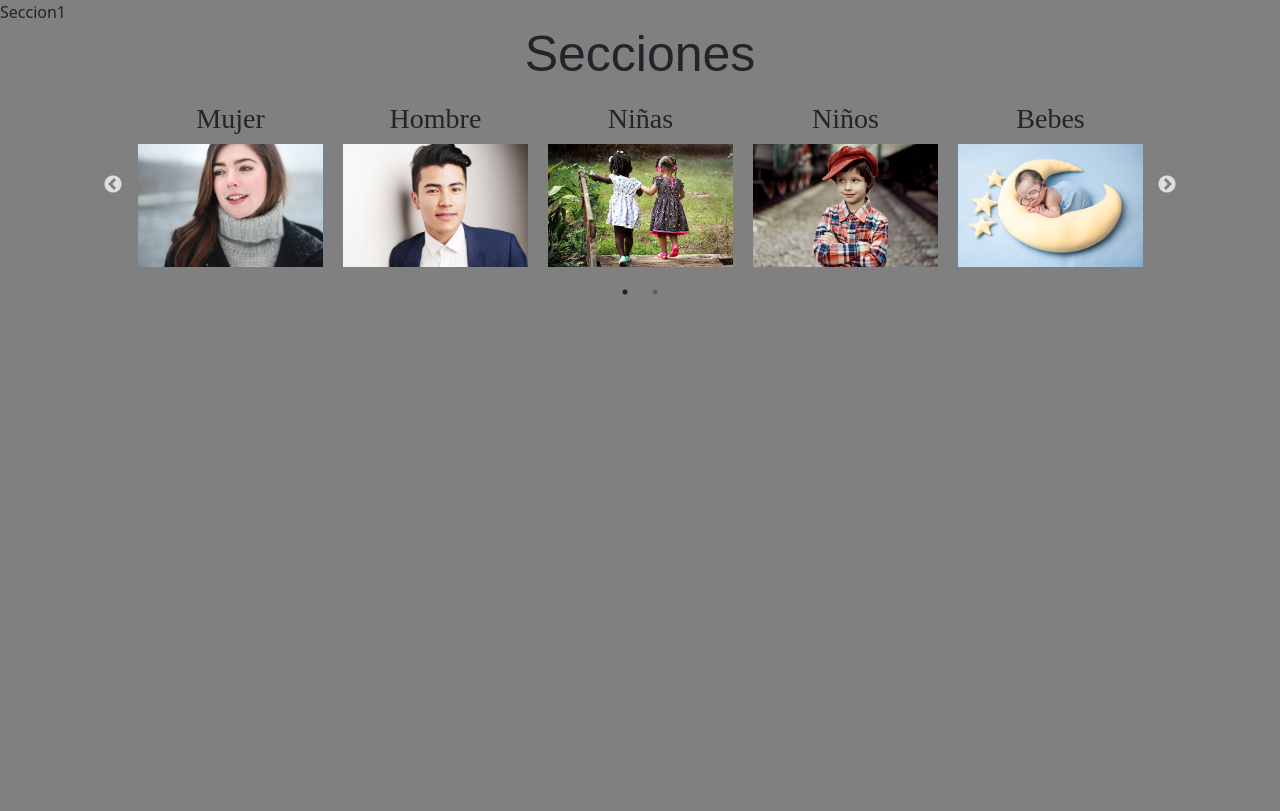
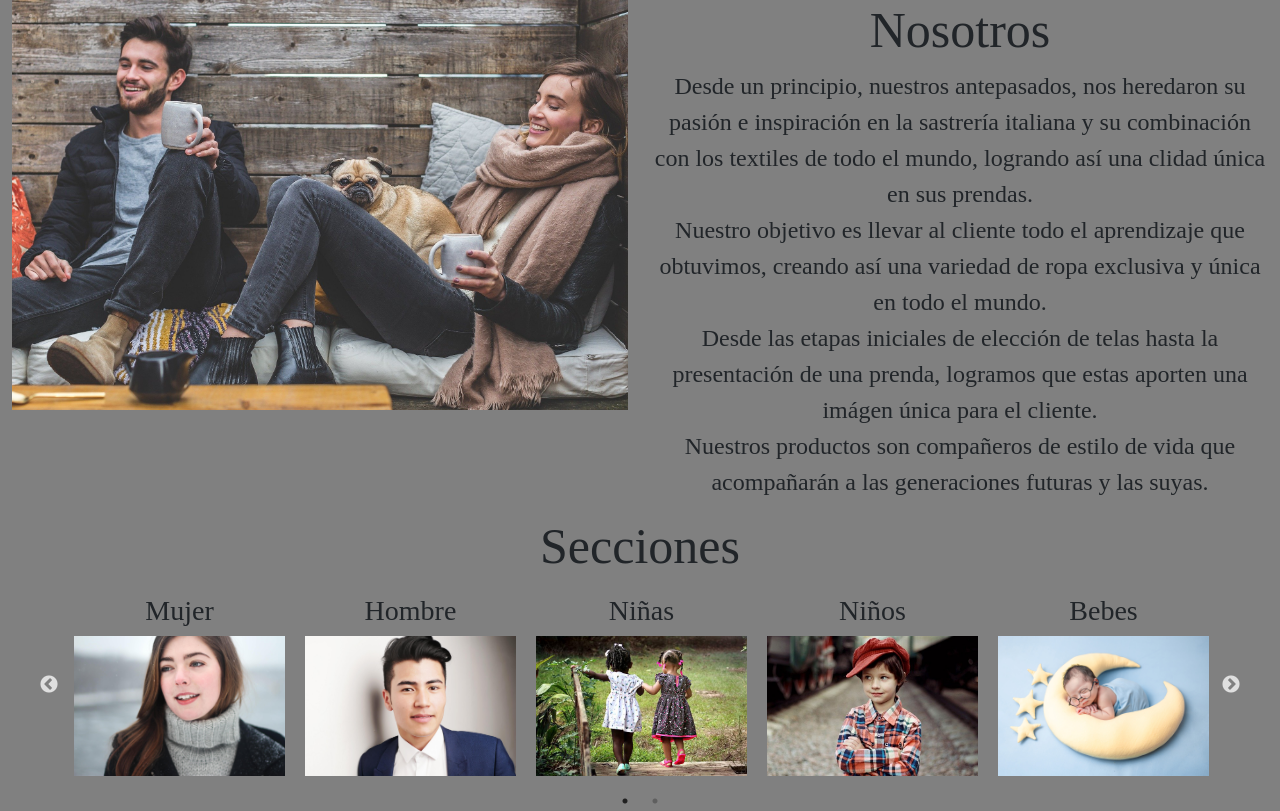
Before and after one commit to cdcalleja/Grupo-1-Proyecto-React, a React (Create React App) app: page / in a window 1280 px wide. Built offline with nearby package versions, Linux system fonts and the light colour scheme; the HTML template or start-up script is replaced by a standard one.

Commit message:
Santiago

```diff
--- a/src/components/CarouselS/CarouselS.css
+++ b/src/components/CarouselS/CarouselS.css
@@ -5,7 +5,7 @@
 
 h2 {
     font-size: 50px;
-    font-family: fantasy;
+    font-family: cursive;
     text-align: center;
 }
 
--- a/src/components/CarouselS/CarouselS.jsx
+++ b/src/components/CarouselS/CarouselS.jsx
@@ -75,7 +75,7 @@ export default class MultipleItems extends Component {
     };
 
     return (
-      <div className='sec' style={{width: "80%", margin: "auto"}}>
+      <div className='sec' style={{width: "90%", margin: "auto"}}>
         <h2>Secciones</h2>
           <Slider {...settings}>
             <div className='img'>
--- a/src/components/Seccion1/Seccion1.jsx
+++ b/src/components/Seccion1/Seccion1.jsx
@@ -1,8 +1,21 @@
 import './seccion1.css';
+import img from './Img/presentacion.jpg';
 
 const Seccion1 = () => {
   return (
-    <div>Seccion1</div>
+    <div className='container-fluid'>
+      <div className='row'>
+        <div className='col-12 col-md-6'>
+          <img src={img} className='img-fluid' alt='presentacion' />
+        </div>
+        <div className='col-12 fs-6 text col-md-6 fs-4 text'>
+          <div className='Nosotros'>
+            <h2>Nosotros</h2>
+            <p>Desde un principio, nuestros antepasados, nos heredaron su pasión e inspiración en la sastrería italiana y su combinación con los textiles de todo el mundo, logrando así una clidad única en sus prendas. <br /> Nuestro objetivo es llevar al cliente todo el aprendizaje que obtuvimos, creando así una variedad de ropa exclusiva y única en todo el mundo. <br /> Desde las etapas iniciales de elección de telas hasta la presentación de una prenda, logramos que estas aporten una imágen única para el cliente. <br /> Nuestros productos son compañeros de estilo de vida que acompañarán a las generaciones futuras y las suyas.</p>
+          </div>
+        </div>
+      </div>
+    </div>
   )
 }
 
--- a/src/components/Seccion1/seccion1.css
+++ b/src/components/Seccion1/seccion1.css
@@ -0,0 +1,12 @@
+*{
+    margin: 0;
+    padding: 0;
+    width: auto;
+    heigth: 1200px;
+    box-sizing: border-box;
+    text-align: center;
+}
+
+p{
+    font-family: cursive;
+}
```
Also changed, not shown: src/components/Seccion1/Img/presentacion1.jpg (added), src/components/Seccion1/Img/presentacion2.jpg (added).
